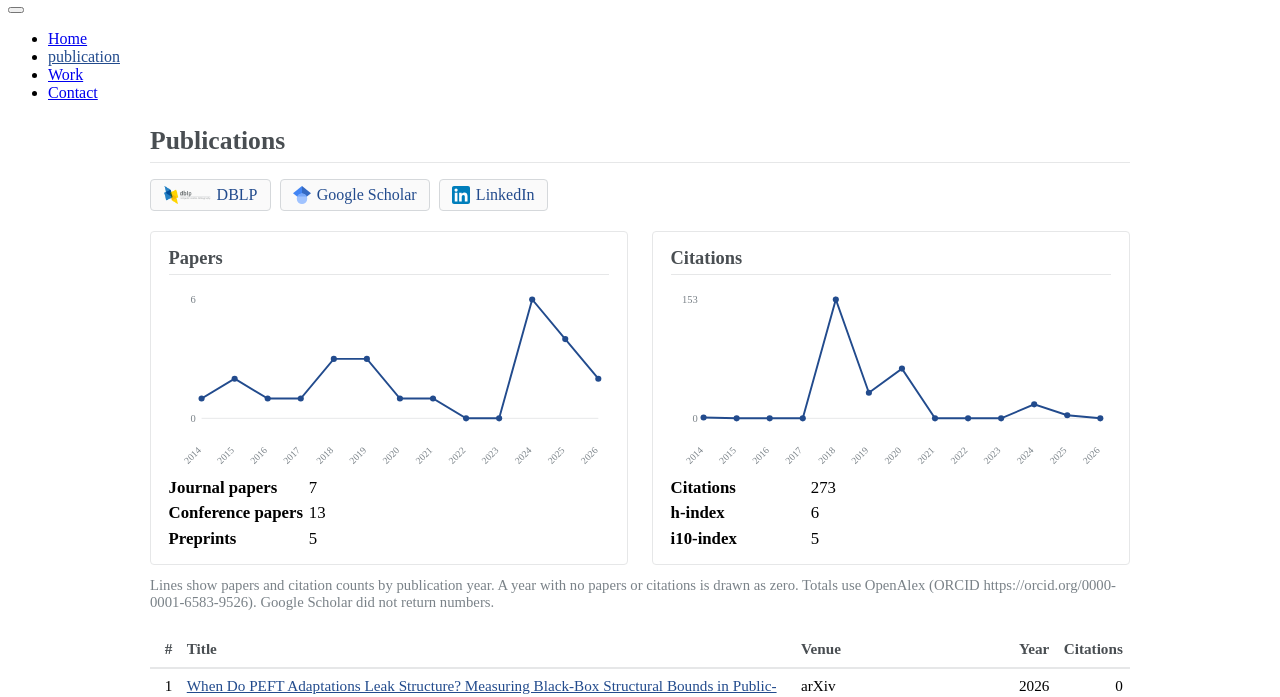
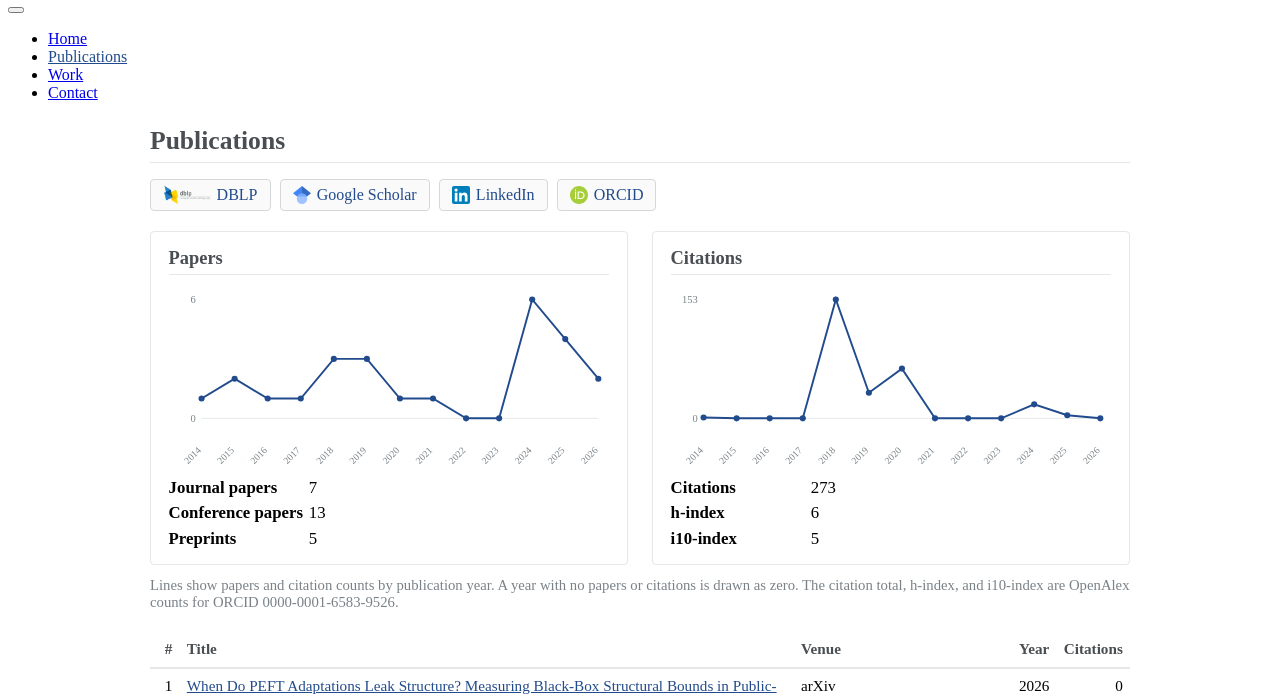
Before and after one commit to yaozhongjiang/yaozhongjiang.github.io, a Jekyll site: the page built from _pages/publication.md, in a window 1280 px wide, cut to the strip 112-809 px from the top of the page. Built offline with Jekyll 4.4.1, drawn with Linux system fonts in a browser that asks for light colours.

Commit message:
Rename the nav item and mark finished activities.
Publications replaces the old nav label, ORCID follows LinkedIn, and past events get a green check. The chart note now states the OpenAlex totals.

Co-authored-by: Zhongjiang Yao <yaozhongjiang@users.noreply.github.com>

```diff
--- a/_data/activities.yml
+++ b/_data/activities.yml
@@ -2,12 +2,17 @@
 # did not date these events.
 items:
   - date: "24–25 Nov 2026"
+    end: "2026-11-25"
     text: "UKAIRS 26, organized by the University of Edinburgh"
   - date: "19 Oct 2026"
+    end: "2026-10-19"
     text: "Olympia AI Live"
   - date: "5–9 Oct 2026"
+    end: "2026-10-09"
     text: "attended Oxford University BOLD Collaboration Week and organized the Multi-agent Distributed Security Workshop"
   - date: "10 Sep 2026"
+    end: "2026-09-10"
     text: "attended UCL SOFAIR Launch Event"
   - date: "3 Aug 2026"
+    end: "2026-08-03"
     text: "attended Oxford University BOLD"
--- a/_data/navigation.yml
+++ b/_data/navigation.yml
@@ -3,7 +3,7 @@ main:
   - title: "Home"
     url: "/"
 
-  - title: "publication"
+  - title: "Publications"
     url: "/publication/"
 
   - title: "Work"
--- a/_pages/publication.md
+++ b/_pages/publication.md
@@ -36,6 +36,9 @@ author_profile: false
       {% endif %}
       <a href="{{ linkedin_url }}"><img class="brand-icon" src="{{ '/images/logos/linkedin.svg' | relative_url }}" alt="" width="18" height="18"> LinkedIn</a>
     {% endif %}
+    {% if site.author.orcid %}
+      <a href="{{ site.author.orcid }}"><img class="brand-icon" src="{{ '/images/logos/orcid.svg' | relative_url }}" alt="" width="18" height="18"> ORCID</a>
+    {% endif %}
   </p>
 
   <div class="two-col stat-grid">
@@ -54,7 +57,7 @@ author_profile: false
       <p><strong>i10-index</strong> {{ site.data.publications.stats.i10_index }}</p>
     </section>
   </div>
-  <p class="stat-note">Lines show papers and citation counts by publication year. A year with no papers or citations is drawn as zero. Totals use OpenAlex (ORCID {{ site.author.orcid }}). Google Scholar did not return numbers.</p>
+  <p class="stat-note">Lines show papers and citation counts by publication year. A year with no papers or citations is drawn as zero. The citation total, h-index, and i10-index are OpenAlex counts for ORCID 0000-0001-6583-9526.</p>
   <script id="yearly-data" type="application/json">{{ site.data.publications.yearly | jsonify }}</script>
   <script src="{{ '/assets/js/year-charts.js' | relative_url }}"></script>
 
--- a/assets/css/site-pages.css
+++ b/assets/css/site-pages.css
@@ -142,6 +142,12 @@
 .paper-year {
   color: #7a8288;
   font-variant-numeric: tabular-nums;
+}
+
+.activity-check {
+  margin-left: 0.35em;
+  color: #1a9d3a;
+  font-weight: 700;
 }
 
 .profile-links {
```
Also changed, not shown: _pages/about.md (+18 -2 lines), 6 other files.
